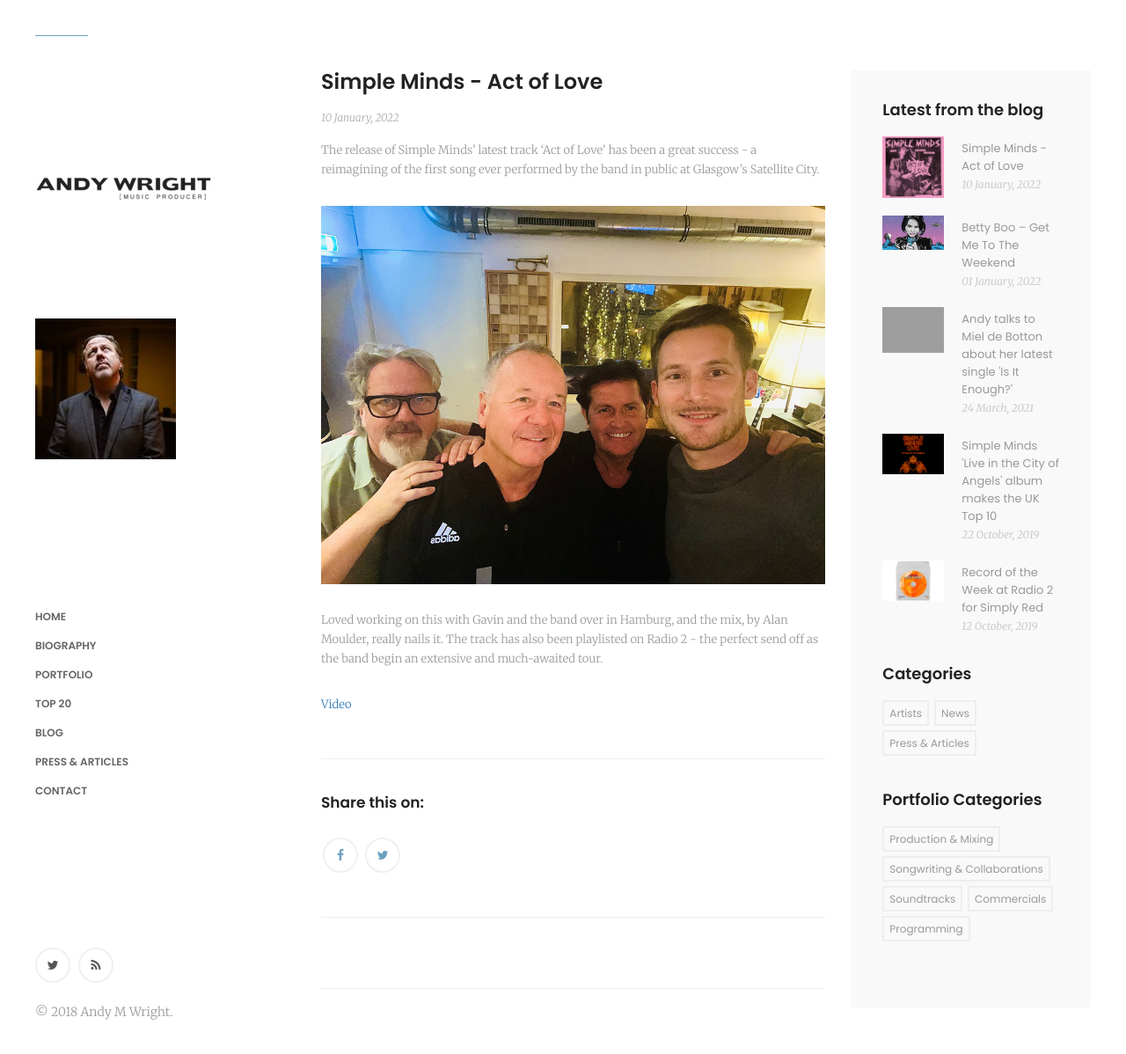
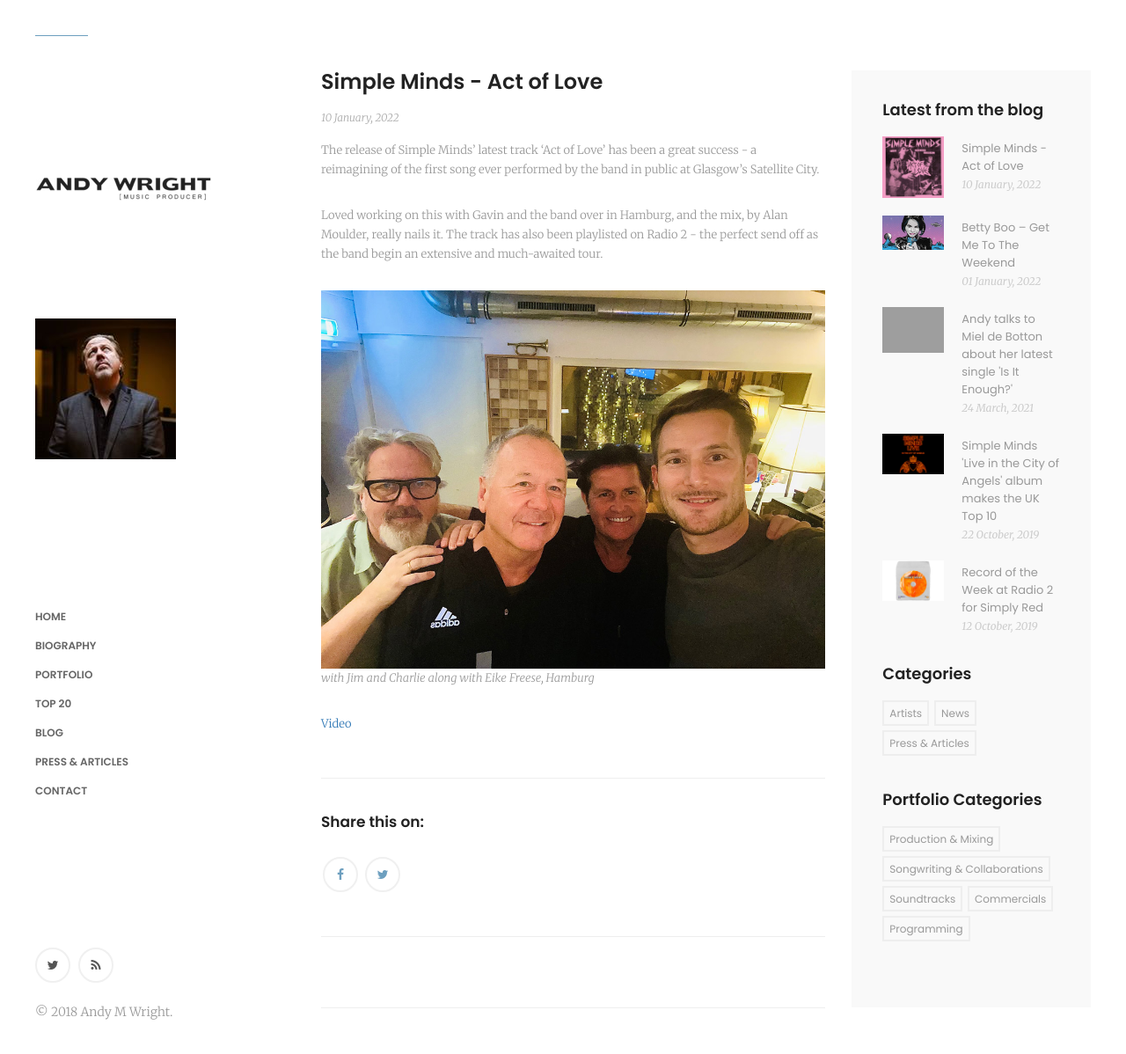
Before and after one commit to andywrightmusic/andywrightmusic.github.io, a Jekyll site: the page built from collections/_posts/2022-01-10-simple-minds-act-of-love.md, in a window 1280 px wide and 1245 px high. Shown: the top 1198 px of the window at 88% size. Built offline with Jekyll 4.4.1, drawn with Linux system fonts in a browser that asks for light colours; comment, search, counter and statistics services are not loaded; grey boxes are pictures that could not be loaded.

Commit message:
text update beneath the image

```diff
--- a/collections/_posts/2022-01-10-simple-minds-act-of-love.md
+++ b/collections/_posts/2022-01-10-simple-minds-act-of-love.md
@@ -11,11 +11,9 @@
 
 The release of  Simple Minds’ latest track ‘Act of Love’ has been a great success - a reimagining of the first song ever performed by the band in public at Glasgow’s Satellite City.
 
-![](/assets/img/posts/andy-and-simple-minds-in-hamburg.jpg)
-
 Loved working on this with Gavin and the band over in Hamburg, and the mix, by Alan Moulder, really nails it. The track has also been playlisted on Radio 2 - the perfect send off as the band begin an extensive and much-awaited tour.
 
-
-
+![](/assets/img/posts/andy-and-simple-minds-in-hamburg.jpg)
+*with Jim and Charlie along with Eike Freese, Hamburg*
 
 [Video](https://www.youtube.com/watch?v=-0j-kerM8m8)
```
Also changed, not shown: collections/_posts/2022-01-01-betty-boo–get-me-to-the-weekend.md (+1 -0 lines).
